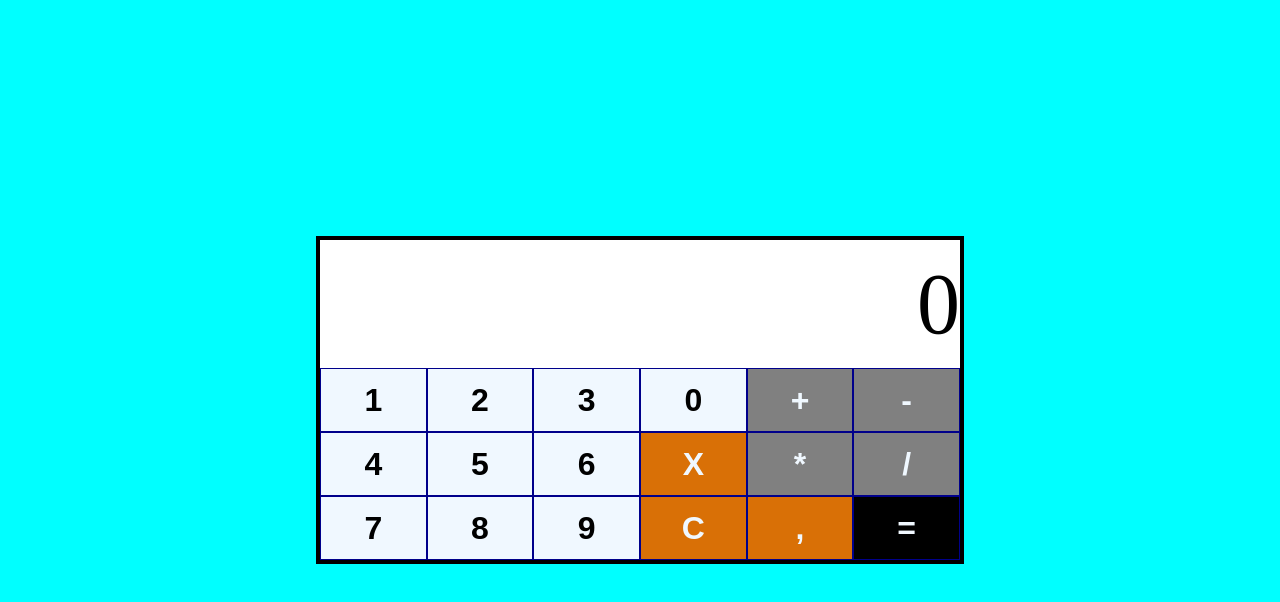
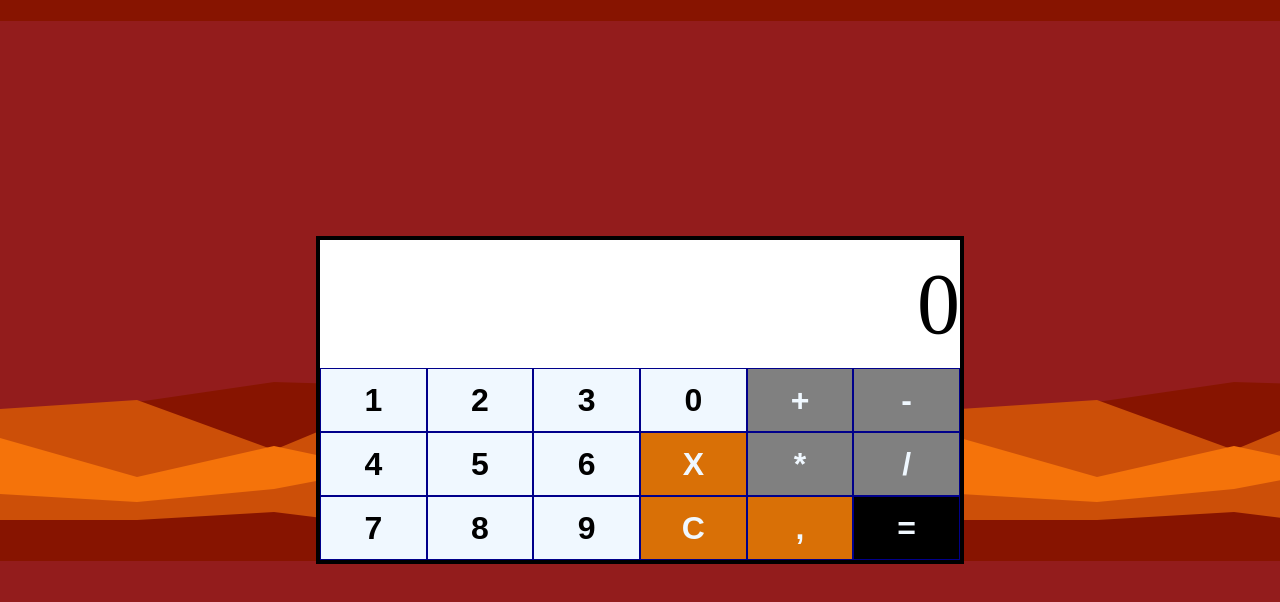
Before and after one commit to muzard/calculator, a plain HTML site: page index.html in a window 1280 px wide. Drawn offline with Linux system fonts and the light colour scheme.

Commit message:
add background

```diff
--- a/styles.css
+++ b/styles.css
@@ -1,9 +1,10 @@
 body {
     margin: 0px;
+    background-image: url('./imgs/layered-peaks-haikei.svg');
+    background-position: 0% 8%;
 }
 
 #topcontainer {
-    background-color: aqua;
     width: 100vw;
     height: 100vh;
     display: flex;
```
Also changed, not shown: imgs/layered-peaks-haikei.svg (added).
